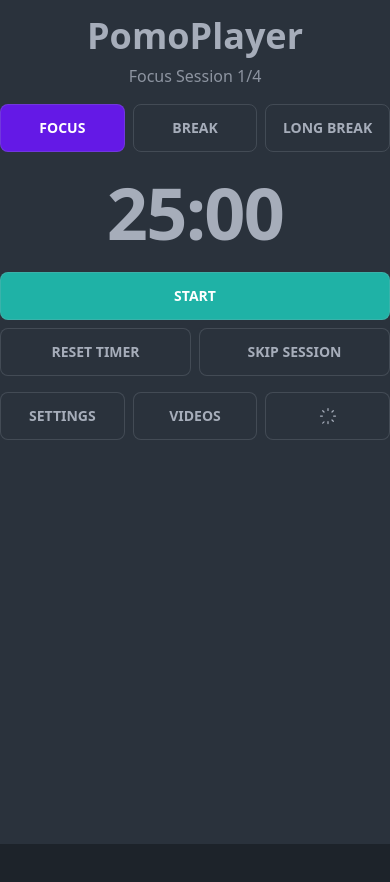
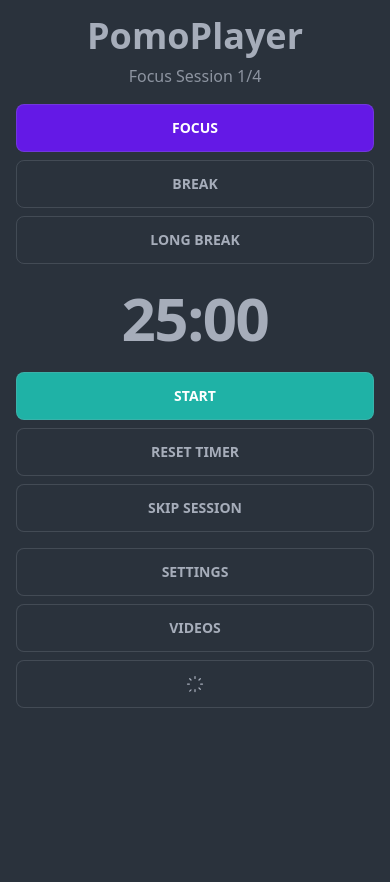
Before and after one commit to NateRolo/PomoPlayer, a Next.js app: page / in a window 390 px wide. Shown: the top 882 px of the page. Before the commit the page ends 844 px from the top, so only its background shows below. Built offline with nearby package versions, Linux system fonts and the light colour scheme.

Commit message:
refactor: update layout and styling in PomodoroTimer components for improved responsiveness and user experience

```diff
--- a/app/components/PomodoroTimer.tsx
+++ b/app/components/PomodoroTimer.tsx
@@ -55,6 +55,7 @@
         handleYouTubePlayPause,
         toggleTheme,
         formatTime,
+        keepRunningOnTransition,
     } = usePomodoroTimer();
 
     // Correct theme color logic
@@ -65,12 +66,13 @@
 
     return (
         <>
-            {/* Main container */}
-            {/* Use state/values from the hook */}
-            <div className={`h-screen flex flex-col transition-colors duration-500 ${currentThemeColors.background}`}>
-                {/* Fixed height section */}
+            {/* Remove h-screen to allow natural page height and scrolling */}
+            <div className={`min-h-screen flex flex-col transition-colors duration-500 ${currentThemeColors.background}`}>
+                {/* Added min-h-screen as a replacement to ensure background covers at least the viewport height even if content is short */}
                 <div className="w-full flex-none py-4">
-                    <div className="max-w-4xl mx-auto flex flex-col items-center gap-4 min-w-[320px]">
+                    {/* Controls Section */}
+                    <div className="max-w-4xl mx-auto flex flex-col items-center gap-4 min-w-[300px] px-4 sm:px-0">
+                        {/* Added padding for very small screens */}
                         {/* Use Header component */}
                         <Header
                             sessionType={sessionType}
@@ -110,9 +112,10 @@
                     </div>
                 </div>
 
-                {/* Scrollable section - Use YouTubePlayerWrapper */}
-                <div className="flex-1 overflow-y-auto">
-                    <div className="w-full max-w-2xl mx-auto p-4">
+                {/* Video Section */}
+                {/* Removed flex-1 overflow-y-auto as the whole page scrolls now */}
+                {/* Added pb-16 or similar if MiniPlayer needs space */}
+                <div className="w-full max-w-2xl mx-auto p-4 pb-16">
                     <YouTubePlayerWrapper
                         youtubeUrl={youtubeUrl}
                         isVisible={youtubePlayerVisible}
@@ -120,7 +123,6 @@
                         sessionType={sessionType}
                         onPlayerReady={onPlayerReady}
                     />
-                    </div>
                 </div>
             </div>
 
@@ -136,6 +138,7 @@
                     currentTheme={currentTheme}
                     soundsEnabled={soundsEnabled}
                     youtubePlayerVisible={youtubePlayerVisible}
+                    keepRunningOnTransition={keepRunningOnTransition}
                     // Pass handlers from hook
                     onSave={handleSettingsChange}
                     onClose={() => setShowSettings(false)}
--- a/app/components/PomodoroTimer/ActionBar.tsx
+++ b/app/components/PomodoroTimer/ActionBar.tsx
@@ -50,7 +50,9 @@
     }
 
     return (
-        <div className="w-full max-w-md min-w-[300px] grid grid-cols-3 gap-2">
+        // Stack vertically by default, use grid on medium screens
+        <div className="w-full max-w-md min-w-[300px] flex flex-col md:grid md:grid-cols-3 gap-2">
+            {/* Settings Button */}
             <button
                 className="btn btn-neutral hover:btn-info border border-base-content/20 transform transition-all duration-200 hover:scale-105 active:scale-95"
                 onClick={onShowSettings}
@@ -58,6 +60,7 @@
             >
                 Settings
             </button>
+            {/* Videos Button */}
             <button
                 className="btn btn-neutral hover:btn-success border border-base-content/20 transform transition-all duration-200 hover:scale-105 active:scale-95"
                 onClick={onShowVideoLibrary}
@@ -65,6 +68,7 @@
             >
                 Videos
             </button>
+            {/* Theme Toggle Button */}
             <button
                 className="btn btn-neutral hover:btn-warning border border-base-content/20 transform transition-all duration-200 hover:scale-105 active:scale-95"
                 onClick={onToggleTheme}
--- a/app/components/PomodoroTimer/SessionSelector.tsx
+++ b/app/components/PomodoroTimer/SessionSelector.tsx
@@ -11,7 +11,7 @@
     onChangeSessionType,
 }) => {
     return (
-        <div className="w-full max-w-md mx-auto grid grid-cols-3 gap-2 min-w-[300px]">
+        <div className="w-full max-w-md mx-auto flex flex-col md:grid md:grid-cols-3 gap-2 min-w-[300px]">
             <button
                 className={`btn w-full border border-base-content/20 ${currentSessionType === "work" ? "btn-primary" : "btn-ghost hover:btn-primary"}`}
                 onClick={() => onChangeSessionType("work")}>
--- a/app/components/PomodoroTimer/TimerControls.tsx
+++ b/app/components/PomodoroTimer/TimerControls.tsx
@@ -21,7 +21,7 @@
                 {isActive ? "Pause" : "Start"}
             </button>
 
-            <div className="grid grid-cols-2 gap-2">
+            <div className="flex flex-col md:grid md:grid-cols-2 gap-2">
                 <button
                     className="btn btn-neutral hover:btn-secondary border border-base-content/20 transform transition-all duration-200 hover:scale-105 active:scale-95"
                     onClick={onResetTimer}>
--- a/app/components/PomodoroTimer/TimerDisplay.tsx
+++ b/app/components/PomodoroTimer/TimerDisplay.tsx
@@ -13,7 +13,7 @@
 }) => {
     return (
         <div className="relative my-2">
-            <div className={`text-7xl sm:text-8xl md:text-9xl font-bold tracking-tight ${currentThemeColors.text} whitespace-nowrap`}>
+            <div className={`text-6xl sm:text-8xl md:text-9xl font-bold tracking-tight ${currentThemeColors.text} whitespace-nowrap`}>
                 {formatTime(timeLeft)}
             </div>
         </div>
```
Lines whose indentation alone changed are shown as unchanged.
